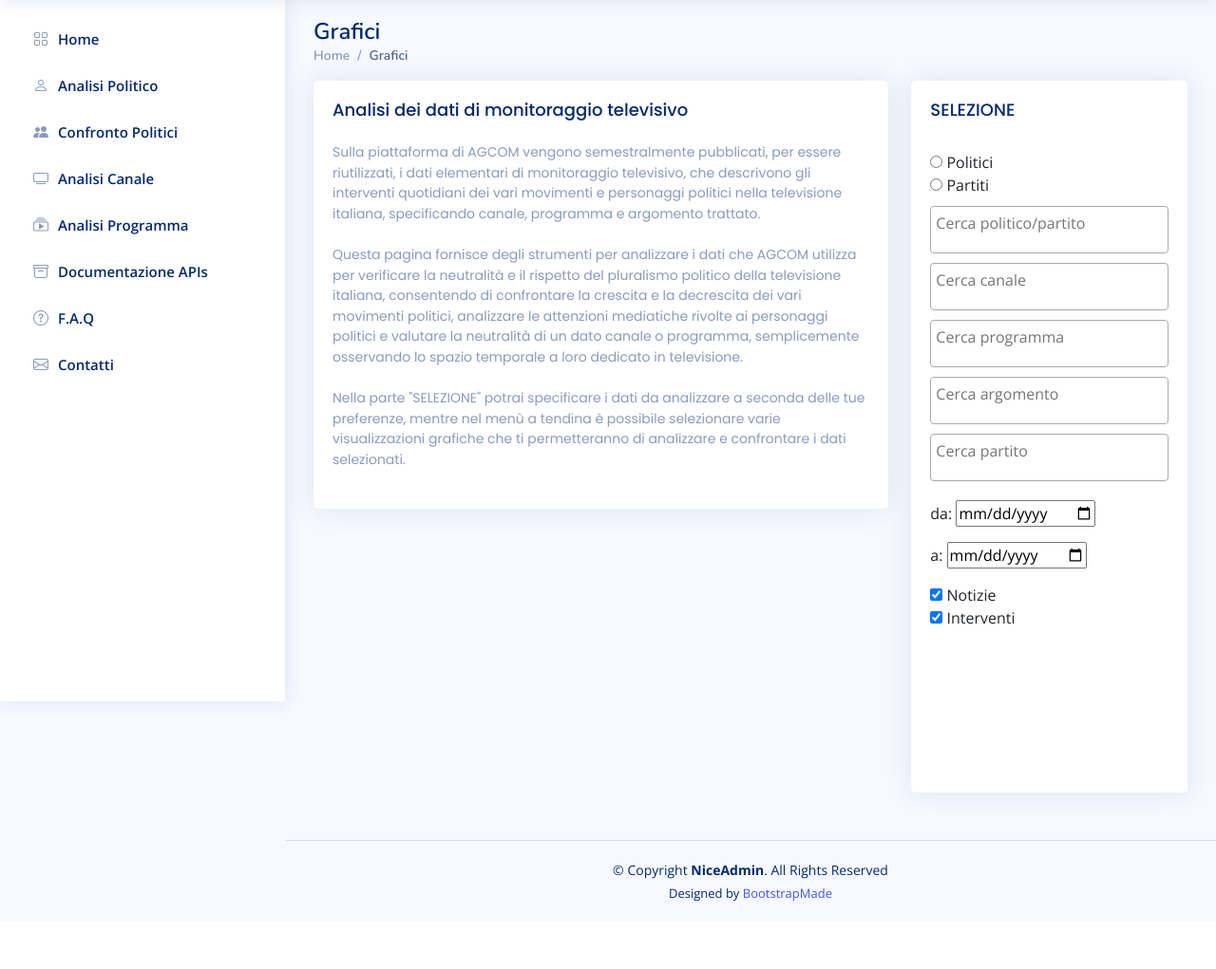
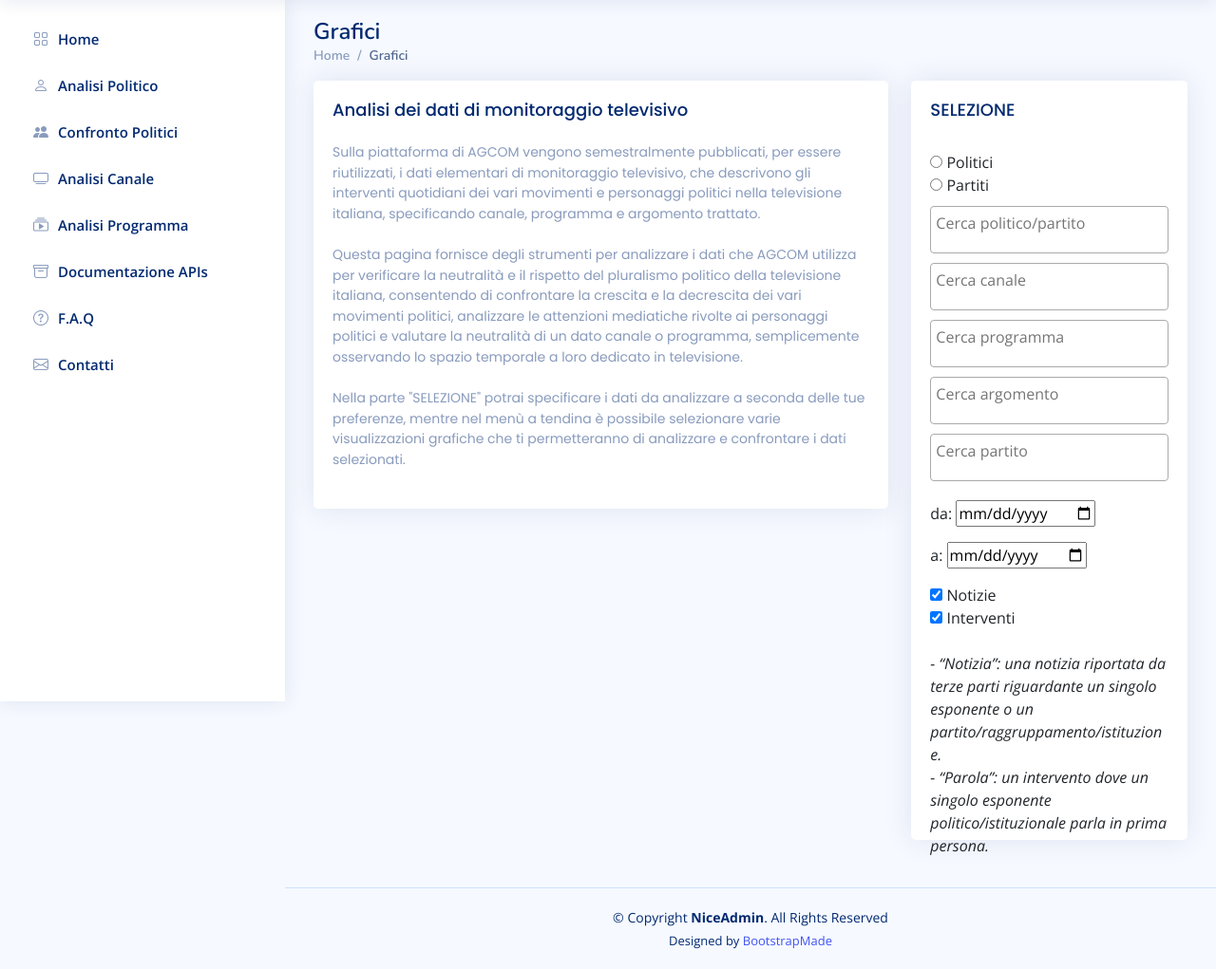
Before and after one commit to MerakWH/AGCOM, a Django app: template code/templates/index.html in a window 1280 px wide. Shown: the part 61-1082 px from the top of the page at 95% size. Before the commit the page ends 1011 px from the top, so only its background shows below. Run offline with Django 3.2, Linux system fonts and the light colour scheme; the template is opened without the code that fills it, so the values that code supplies are empty; some libraries are stand-ins or nearby versions.

Commit message:
added descriptions to charts

```diff
--- a/code/static/charts/calendar_chart.js
+++ b/code/static/charts/calendar_chart.js
@@ -27,17 +27,17 @@ async function calendarChart() {
   if (calendarChartInstance !== null) {
     calendarChartInstance.dispose();
   }
-  document.querySelector(".card-title").innerHTML =
-    "Analisi Politico <span>/Grafico a Calendario</span>";
   if (
     $("#select_pol").val()[0] == undefined ||
     $("#select_pol").val()[0] == ""
   ) {
     document.querySelector(".card-title").innerHTML =
-      "Analisi Politico <span>/Grafico a Calendario<br><br> You need to select at least a politician/political group to use this chart</span>";
+    "<u>Analisi Politico</u> <br><br>Interventi giornalieri <br><br><span>É necessario selezionare un politico/partito per utilizzare questo grafico. </span>";
     functionIsRunning = false;
     return 0;
   }
+  document.querySelector(".card-title").innerHTML =
+    "<u>Analisi Politico</u> <br><br>Interventi giornalieri <br><br><span>Questo grafico mostra un calendario in cui ogni giorno è rappresentato dal numero di interventi televisivi effettuati da un esponente o gruppo politico. <br>Il grafico consente di identificare pattern e relazioni nei dati, confrontando i periodi in cui un politico o partito ha effettuato più o meno interventi o notizie. <br><br>Una barra di filtro situata in cima al grafico permette di visualizzare solo i giorni con un numero specifico di interventi. <br>Cliccando su uno dei giorni nel calendario, appare una tabella che mostra gli interventi svolti più nello specifico.</span>"
   calendarChartInstance = echarts.init(cC);
   calendarChartInstance.showLoading();
   const p = document.getElementById("politician");
--- a/code/static/charts/line_chart2.js
+++ b/code/static/charts/line_chart2.js
@@ -27,17 +27,18 @@ async function lineChart2() {
   if (lineChart2Instance !== null) {
     lineChart2Instance.dispose();
   }
-  document.querySelector(".card-title").innerHTML =
-    "Confronto Politici <span>/Grafico a Linee 2</span>";
   if (
     $("#select_pol").val()[0] == undefined ||
     $("#select_pol").val()[0] == ""
   ) {
     document.querySelector(".card-title").innerHTML =
-      "Confronto Politici <span>/Grafico a Linee 2<br><br> You need to select at least a politician/political group to use this chart</span>";
+      "<u>Confronto Politici</u><span>&nbsp&nbsp&nbsp/seleziona fino a 4 politici-partiti</span> <br><br>Interventi giornalieri <br><br><span>É necessario selezionare almeno un politico/partito per utilizzare questo grafico. </span>";
     functionIsRunning = false;
     return 0;
   }
+  document.querySelector(".card-title").innerHTML =
+    "<u>Confronto Politici</u><span>&nbsp&nbsp&nbsp/seleziona fino a 4 politici-partiti</span> <br><br>Interventi giornalieri <br><br><span>Questo grafico rappresenta il numero degli interventi di un esponente o gruppo politico in un determinato arco di tempo. <br>Le categorie corrispondono ai giorni all'interno dell'intervallo selezionato, mentre i valori indicano il numero totale di interventi e notizie trasmesse per ciascun giorno. <br>Il grafico consente di analizzare l'andamento della presenza televisiva di un politico o partito, individuando eventuali picchi o cali di interesse. <br><br>Una barra inferiore permette di ingrandire e visualizzare una frazione dell’intervallo di tempo totale, mentre la legenda in alto consente di nascondere o mostrare i vari insiemi di dati.</span>";
+
   lineChart2Instance = echarts.init(lC);
   lineChart2Instance.showLoading();
   const p = document.getElementById("politician");
@@ -160,11 +161,6 @@ async function lineChart2() {
     yAxis: {
       type: "value",
     },
-    title: {
-      subtext:
-        "check the interventions made per day and compare up to 4 politician/political groups",
-      left: "center",
-    },
     grid: {
       top: 150,
     },
--- a/code/static/charts/radar_chart.js
+++ b/code/static/charts/radar_chart.js
@@ -27,13 +27,13 @@ async function radarChart() {
     radarChartInstance.dispose();
   }
   document.querySelector(".card-title").innerHTML =
-    "<u>Confronto Politici</u><span>&nbsp&nbsp&nbsp/seleziona fino a 4 politici-partiti</span> <span> </span>";
+    '<u>Confronto Politici</u><span>&nbsp&nbsp&nbsp/seleziona fino a 4 politici-partiti</span> <br><br>Tempo per argomento<br><br><span> Questo grafico visualizza la quantità totale di tempo che un esponente o gruppo politico dedica a diversi argomenti. <br>Ogni raggio del grafico rappresenta un argomento, per visualizzare nel dettaglio il tempo di trasmissione degli argomenti bisogna passare con il cursore sopra la "ragnatela" che descrive un esponente o gruppo politico. <br><br>Il grafico interattivo offre la possibilità di nascondere un intero set di dati cliccando sul nome corrispondente nella legenda.</span>';
   if (
     $("#select_pol").val()[0] == undefined ||
     $("#select_pol").val()[0] == ""
   ) {
     document.querySelector(".card-title").innerHTML =
-      "<u>Confronto Politici</u><span>&nbsp&nbsp&nbsp/seleziona fino a 4 politici-partiti</span> <br><br> <br><br><span>É necessario selezionare almeno un politico/partito per utilizzare questo grafico. </span>";
+      "<u>Confronto Politici</u><span>&nbsp&nbsp&nbsp/seleziona fino a 4 politici-partiti</span> <br><br> Tempo per argomento<br><br><span>É necessario selezionare almeno un politico/partito per utilizzare questo grafico. </span>";
     functionIsRunning = false;
     return 0;
   }
@@ -162,11 +162,6 @@ async function radarChart() {
     data.push({ name: p, value: minutes[index] });
   });
   option = {
-    title: {
-      subtext:
-        "show how many interventions a politician made about all topics and compare up to 4 politician/political groups",
-      left: "center",
-    },
     legend: {
       top: 50,
       data: politicians,
--- a/code/static/charts/radar_chart2.js
+++ b/code/static/charts/radar_chart2.js
@@ -20,14 +20,14 @@ async function radarChart2() {
     radarChart2Instance.dispose();
   }
   document.querySelector(".card-title").innerHTML =
-    "Analisi Canale <span>/Grafico Radar</span>";
+    "<u>Analisi Canale</u><span>&nbsp&nbsp&nbsp/seleziona fino a 10 politici-partiti </span><br><br>Maggiori esponenti nel canale <br><br><span>Questo grafico visualizza i dieci esponenti o gruppi politici che hanno avuto maggiore visibilità in un determinato canale televisivo, mostrando il tempo totale degli interventi e delle notizie trasmesse. <br>Ogni asse del grafico rappresenta un politico o partito, con il punto sull’asse che indica il valore corrispondente: quanto più il punto è vicino al centro del poligono, tanto più basso è il tempo degli interventi. <br>Questo grafico consente di analizzare il tempo dedicato ai politici o partiti sul canale, permettendo di valutare l'equità e la neutralità nella copertura mediatica. <br><br>È anche possibile selezionare fino a dieci politici o partiti specifici per confrontare la loro partecipazione nel canale. </span>";
   if (
     $("#select_channels").val()[0] == undefined ||
     $("#select_channels").val()[0] == "" ||
     (p.checked == false && pg.checked == false)
   ) {
     document.querySelector(".card-title").innerHTML =
-      "Analisi Canale <span>/Grafico Radar<br><br> You need to select at least a channel and choose between politicians and political groups to use this chart</span>";
+      "<u>Analisi Canale</u><span>&nbsp&nbsp&nbsp/seleziona fino a 10 politici-partiti </span><br><br>Maggiori esponenti nel canale <br><br><span>É necessario selezionare almeno un canale e scegliere tra Politici e Partiti per utilizzare questo grafico. </span>";
     return 0;
   }
   radarChart2Instance = echarts.init(rC);
@@ -130,8 +130,6 @@ async function radarChart2() {
   option = {
     title: {
       text: `${selected_channel}`,
-      subtext:
-        "compare the 10 politicians/political groups that intervened the most in a channel, \n if you want you can select the politicians/ political groups to compare!",
       left: "center",
     },
     tooltip: {
--- a/code/static/charts/radar_chart3.js
+++ b/code/static/charts/radar_chart3.js
@@ -20,14 +20,14 @@ async function radarChart3() {
     radarChart3Instance.dispose();
   }
   document.querySelector(".card-title").innerHTML =
-    "Analisi Programma <span>/Grafico Radar</span>";
+    "<u>Analisi Programma</u><span>&nbsp&nbsp&nbsp/seleziona fino a 10 politici-partiti </span><br><br>Maggiori esponenti nel programma <br><br><span>Questo grafico visualizza i dieci esponenti o gruppi politici che hanno avuto maggiore visibilità in un determinato programma televisivo, mostrando il tempo totale degli interventi e delle notizie trasmesse. <br>Ogni asse del grafico rappresenta un politico o partito, con il punto sull’asse che indica il valore corrispondente: quanto più il punto è vicino al centro del poligono, tanto più basso è il tempo degli interventi. <br>Questo grafico consente di analizzare il tempo dedicato ai politici o partiti sul programma, permettendo di valutare l'equità e la neutralità nella copertura mediatica. <br><br>È anche possibile selezionare fino a dieci politici o partiti specifici per confrontare la loro partecipazione nel programma. </span>";
   if (
     $("#select_programs").val()[0] == undefined ||
     $("#select_programs").val()[0] == "" ||
     (p.checked == false && pg.checked == false)
   ) {
     document.querySelector(".card-title").innerHTML =
-      "Analisi Programma <span>/Grafico Radar<br><br> You need to select at least a program and choose between politicians and political groups to use this chart</span>";
+      "<u>Analisi Programma</u><span>&nbsp&nbsp&nbsp/seleziona fino a 10 politici-partiti </span><br><br>Maggiori esponenti nel programma <br><br><span>É necessario selezionare almeno un programma e scegliere tra Politici e Partiti per utilizzare questo grafico. </span>";
     return 0;
   }
   radarChart3Instance = echarts.init(rC);
@@ -130,8 +130,6 @@ async function radarChart3() {
   option = {
     title: {
       text: `${selected_program}`,
-      subtext:
-        "compare the 10 politicians/political groups that intervened the most in a program, \n if you want you can select the politicians/ political groups to compare!",
       left: "center",
     },
     tooltip: {
--- a/code/static/functions/updateCharts.js
+++ b/code/static/functions/updateCharts.js
@@ -31,6 +31,7 @@ async function updateCharts(tab, still_running) {
 //function to limit politicians selection to 1
 function selectPolLength1() {
   const select_pol =  $('#select_pol');
+  select_pol.select2('destroy');
   select_pol.select2({
     maximumSelectionLength: 1,
     placeholder: "Cerca politico/partito",
@@ -52,6 +53,7 @@ function selectPolLength1() {
 //function to limit politicians selection to 4
 async function selectPolLength4() {
   const select_pol =  $('#select_pol');
+  select_pol.select2('destroy');
   select_pol.select2({
     maximumSelectionLength: 4,
     placeholder: "Cerca politico/partito",
@@ -76,6 +78,7 @@ async function selectPolLength4() {
 
 //function to limit politicians selection to 10
 async function selectPolLength10() {
+  $("#select_pol").select2('destroy');
   $("#select_pol").select2({
     maximumSelectionLength: 10,
     placeholder: "Cerca politico/partito",
--- a/code/templates/index.html
+++ b/code/templates/index.html
@@ -259,7 +259,7 @@
 
         <!-- Selection Page -->
         <div class="col-lg-4">
-          <div class="card" style="height: 750px;">
+          <div class="card" style="height: 800px;">
             <div class="card-body pb-0">
               <h5 class="card-title">SELEZIONE</span></h5>
               <div class="formPolDiv" style="padding-top: 10px;">
@@ -308,6 +308,7 @@
                   <input type="checkbox" id="speech" value="speech" name="choose_type" checked onclick="changeType()" onchange="updateCharts(tab, still_running)">
                   <label for="speech">Interventi</label>
                 </form>
+                <span><br><i>- “Notizia”: una notizia riportata da terze parti riguardante un singolo esponente o un partito/raggruppamento/istituzione. <br>- “Parola”: un intervento dove un singolo esponente politico/istituzionale parla in prima persona.</i></span>
               </div>
             </div>
           </div>
@@ -429,10 +430,8 @@
 
     paginationLinks.forEach(link => {
       link.addEventListener('click', function(e) {
-        e.preventDefault(); // Previene il salto della pagina
-        // Rimuove 'active' da tutti
+        e.preventDefault();
         paginationLinks.forEach(l => l.classList.remove('active'));
-        // Aggiunge 'active' a quello cliccato
         this.classList.add('active');
       });
     });
```
